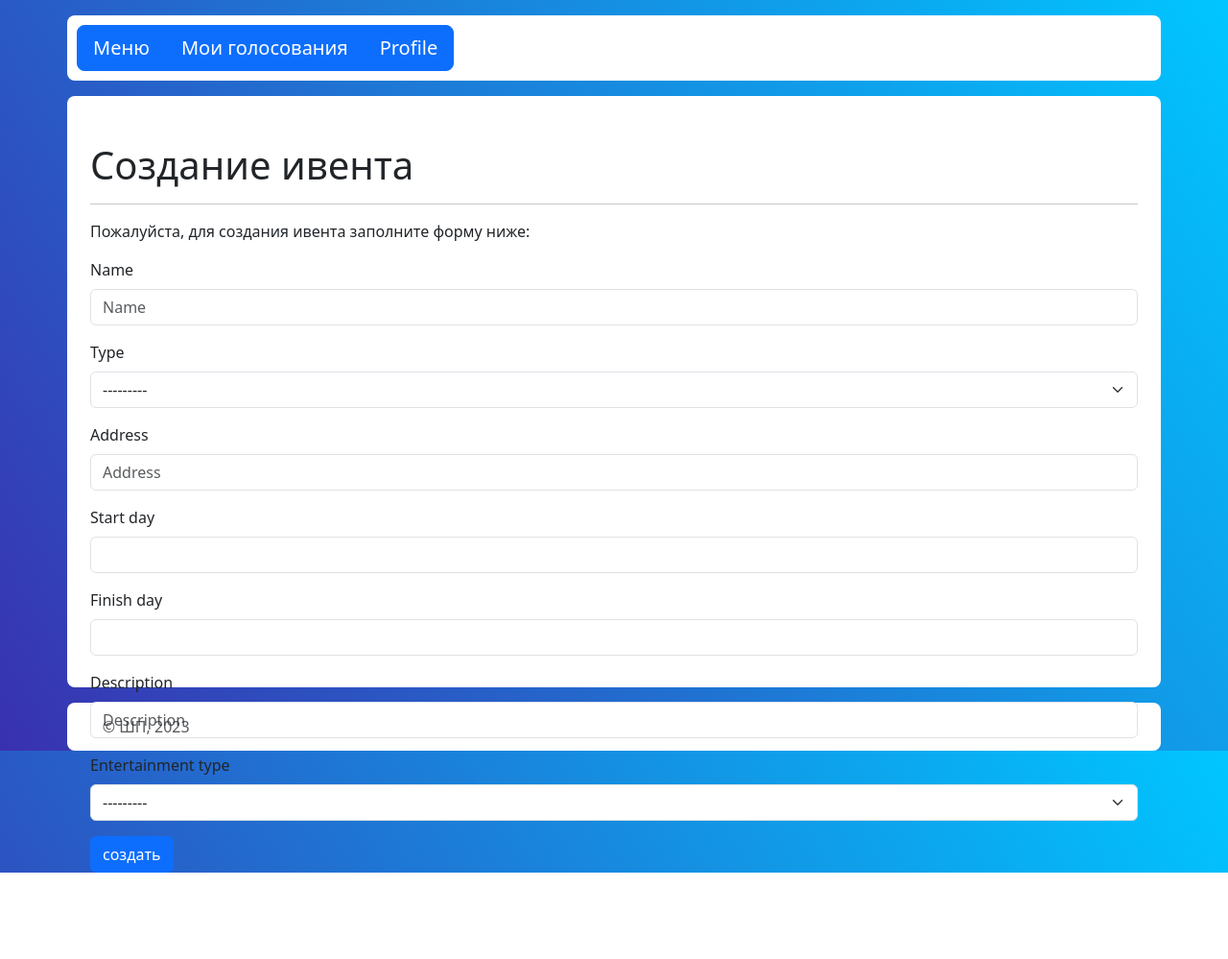
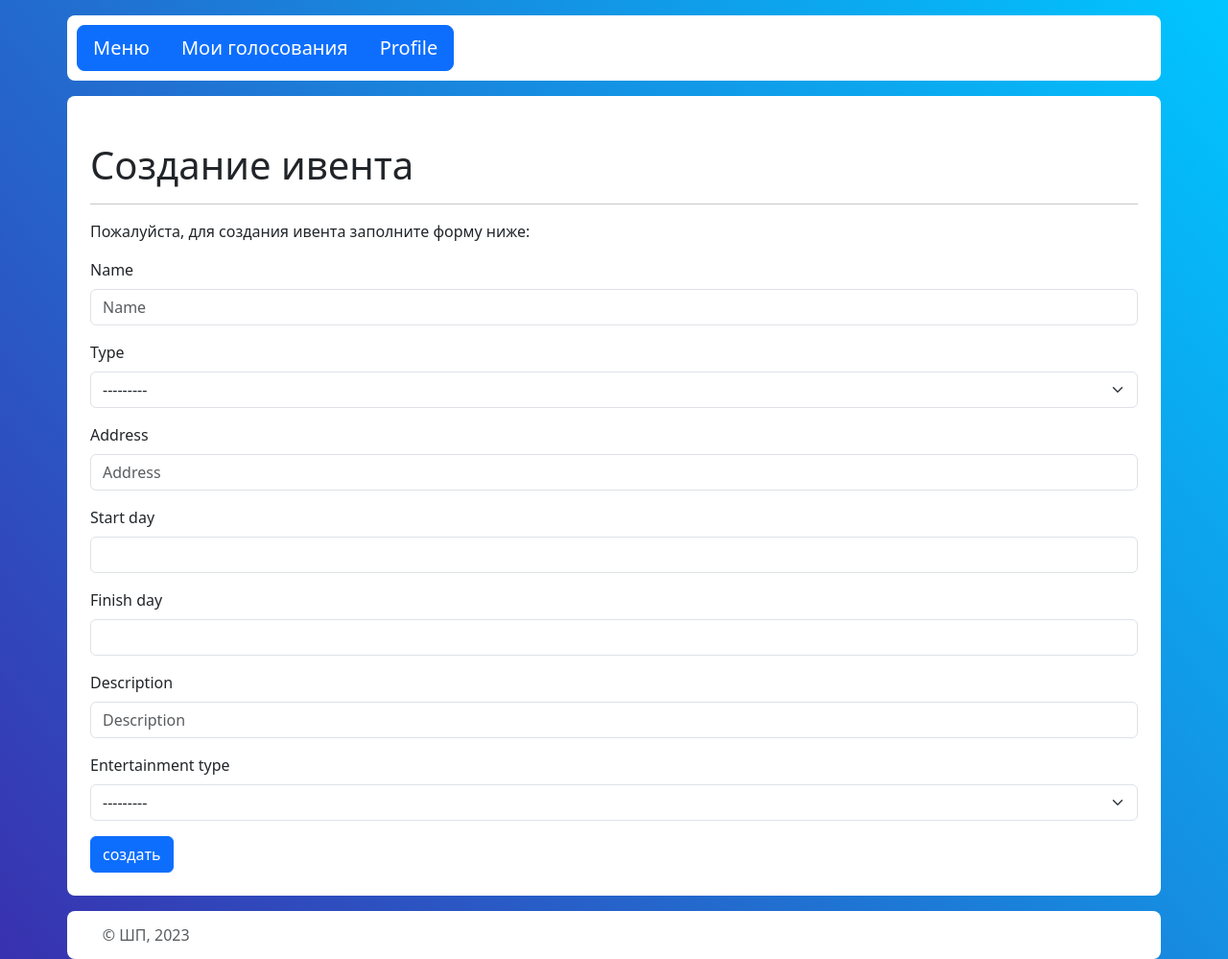
Before and after one commit to urtanto/FinE, a Django app: page /menu/event/create/ in a window 1280 px wide. Shown: the whole page at 96% size. Before the commit the page ends 909 px from the top, so only its background shows below. Run offline with Django 4.2, Linux system fonts and the light colour scheme; the visitor is signed in with stand-in values (Sample User, id 1); some libraries are stand-ins or nearby versions.

Commit message:
fix base.css

```diff
--- a/fine/static/css/base.css
+++ b/fine/static/css/base.css
@@ -28,7 +28,6 @@
     margin-top: 2vh;
     border-radius: 0.5rem;
     min-height: 77vh;
-    max-height: 77vh;
 }
 
 .np {
```
